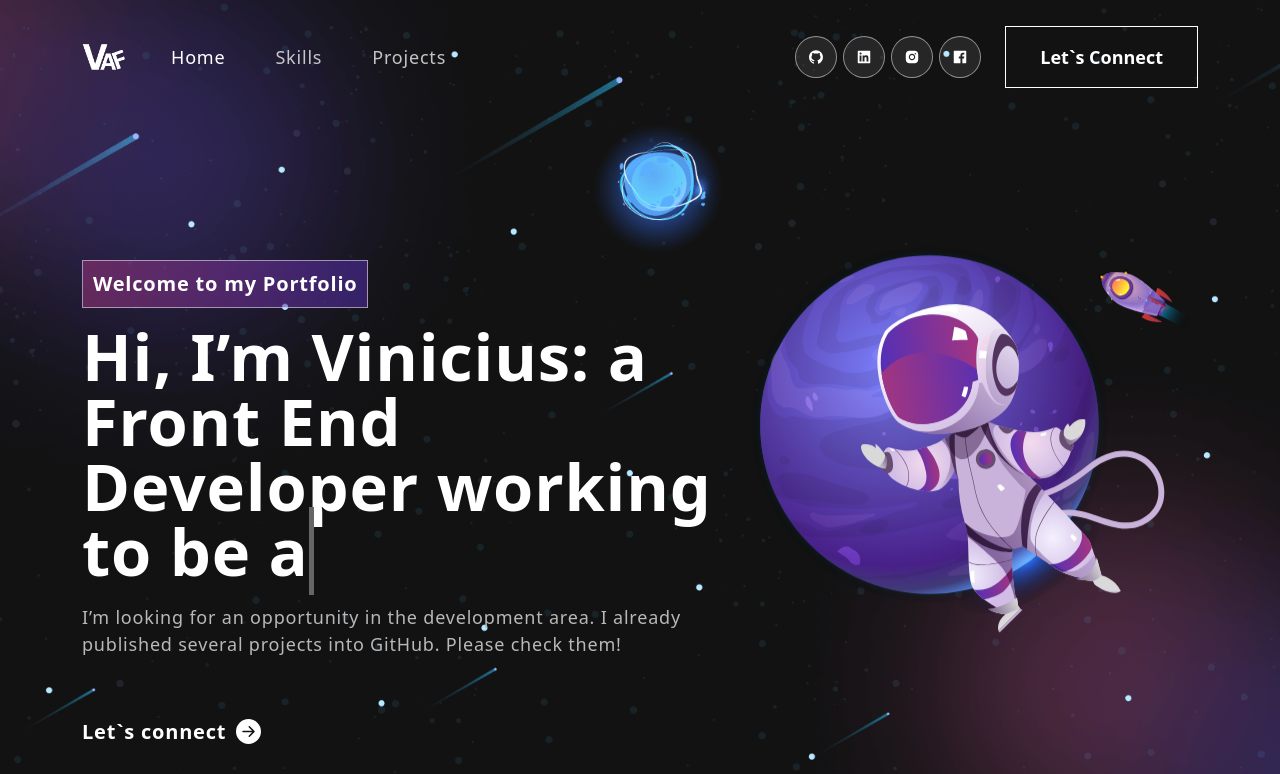
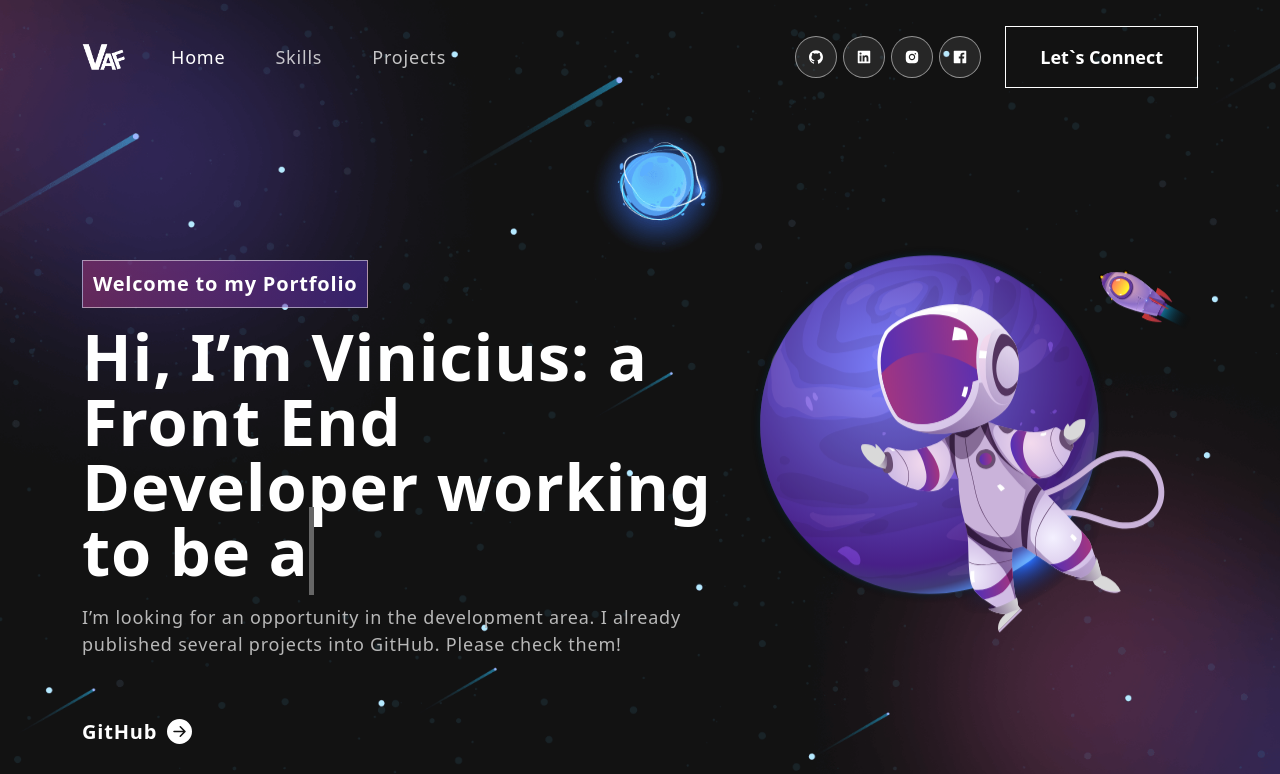
Before and after one commit to viniciusferreira7/portfolio-website, a React (Vite) app: page / in a window 1280 px wide. Shown: the top 774 px of the page. Built offline with nearby package versions, Linux system fonts and the light colour scheme.

Commit message:
feat(banner, navbar and server.ts): convert server.js for server.ts, remove the links  banner,navbar

```diff
--- a/src/components/Banner.tsx
+++ b/src/components/Banner.tsx
@@ -82,13 +82,13 @@ export function Banner() {
                     already published several projects into GitHub. Please check
                     them!
                   </p>
-                  <button onClick={() => console.log('connect')}>
+                  <button>
                     <a
-                      href="https://www.linkedin.com/in/vinicius-ferreira-84b68b162/"
+                      href="https://github.com/viniciusferreira7"
                       target="_blanck"
-                      title="Link para o Linkedin"
+                      title="Link para o GitHub"
                     >
-                      Let`s connect <BsFillArrowRightCircleFill size={25} />
+                      GitHub <BsFillArrowRightCircleFill size={25} />
                     </a>
                   </button>
                 </div>
--- a/src/components/NavBar.tsx
+++ b/src/components/NavBar.tsx
@@ -109,7 +109,7 @@ export function NavBar() {
                 <AiFillFacebook title="Facebook" />
               </a>
             </div>
-            <button className="vvd" onClick={() => console.log('connect')}>
+            <button className="vvd">
               <a
                 href="https://www.linkedin.com/in/vinicius-ferreira-84b68b162/"
                 target="_blanck"
```
Also changed, not shown: server.ts (renamed from server.js, +4 -3 lines).
